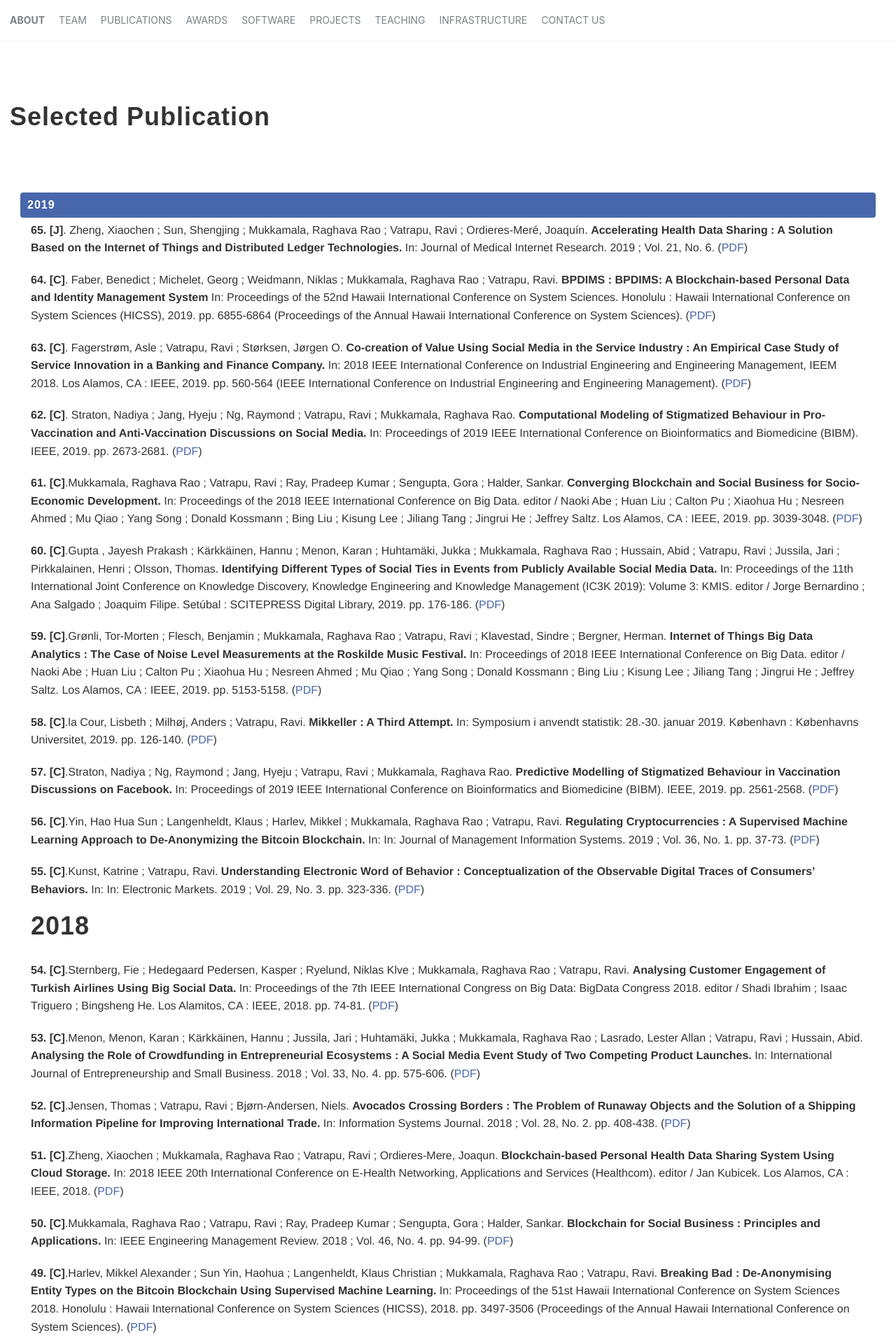
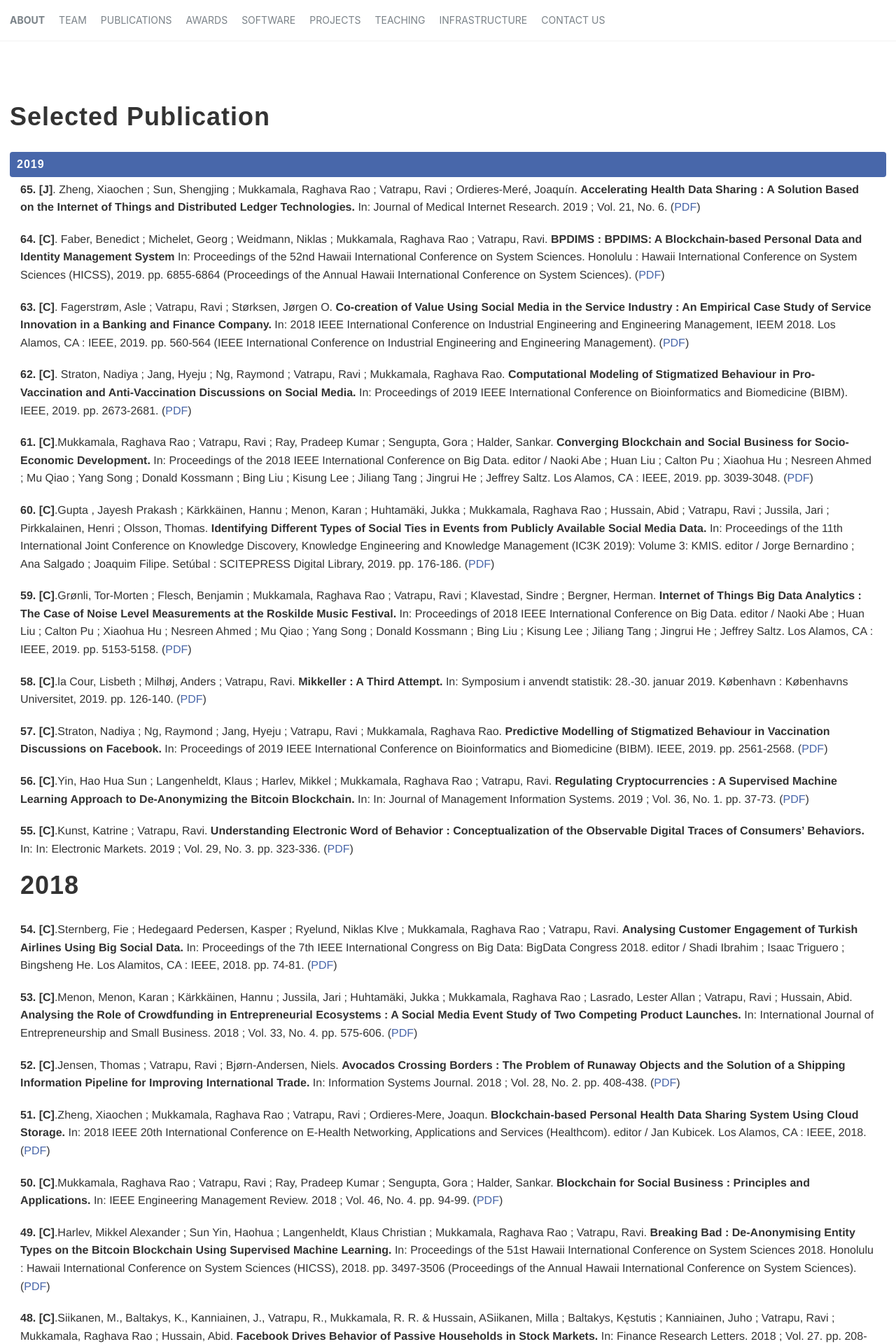
Before and after one commit to cbsBDA/cbsBDA-homepage, a Jekyll site: the page built from _pages/publications.md, in a window 1280 px wide. Shown: the top 1920 px of the page at 70% size. Built offline with Jekyll 4.4.1, drawn with Linux system fonts in a browser that asks for light colours; nearby versions of some CDN libraries.

Commit message:
Update publications.md

```diff
--- a/_pages/publications.md
+++ b/_pages/publications.md
@@ -10,18 +10,18 @@ author_profile: true
 <!-- Section: about -->
 <section id="publications" class="home-section  bg1">
     <div class="heading-about">
-        <div class="container  w-100 p-0 m-0">
+        <div class="container w-100 p-0 m-0">
             <div class="row">
-                <div class="archive">
+                <div class="archive mb-0">
                   <h1 class="page__title"></h1>
-                  <h1 id="peer-reviewed-publications">Selected Publication</h1>
+                  <h1 class="mb-0" id="peer-reviewed-publications">Selected Publication</h1>
                 </div>
             </div>
         </div>
     </div>
     <div class="container w-100 p-0 m-0">
         <div class="row display-block">
-            <div class="col-xs-12 col-sm-12 col-md-12">
+            <div class="col-xs-12 col-sm-12 col-md-12 p-0">
                 <div class="wow bounceInUp" data-wow-delay="0.2s">
                     <div class="team">
 
```
